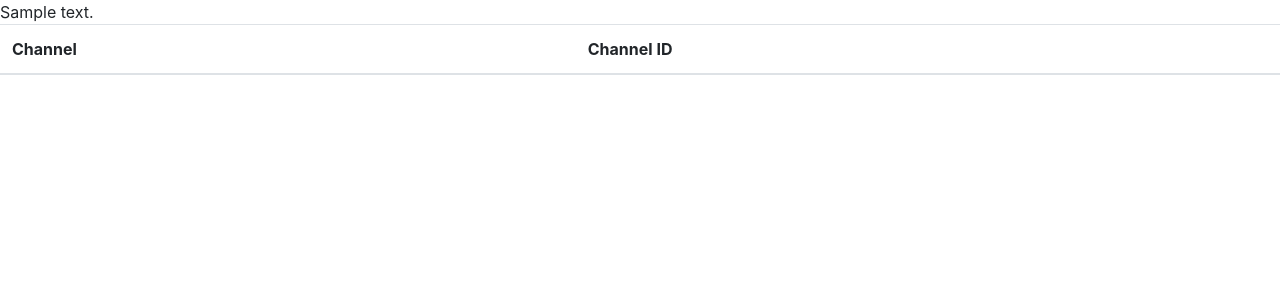
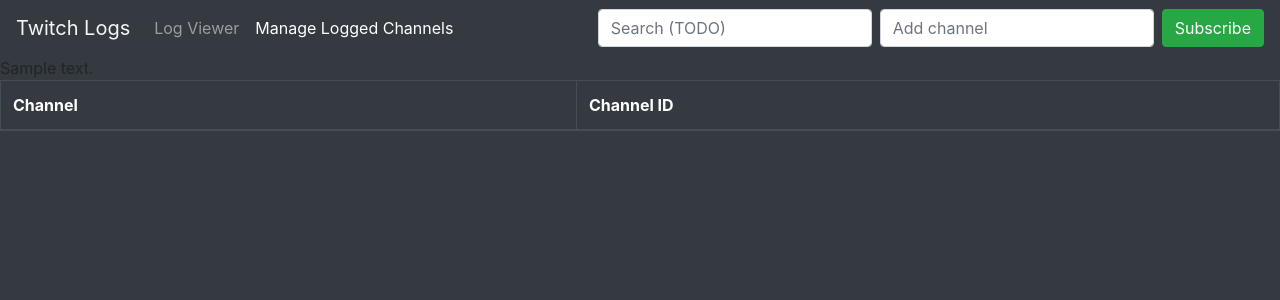
Before and after one commit to FoxHawk/twitchlogger, a Django app: template frontend/templates/manage.html in a window 1280 px wide. Shown: the top 300 px of the page. Run offline with Django 3.2, Linux system fonts and the light colour scheme; the template is opened without the code that fills it: most values are stand-ins (such as "Sample title", 1, 10 or a date in 2020); lists and menus that the app fills with data are empty; some libraries are stand-ins or nearby versions.

Commit message:
Added navbar and added darkmode classes to table

```diff
--- a/frontend/templates/manage.html
+++ b/frontend/templates/manage.html
@@ -12,9 +12,35 @@
 		integrity="sha384-ggOyR0iXCbMQv3Xipma34MD+dH/1fQ784/j6cY/iJTQUOhcWr7x9JvoRxT2MZw1T" crossorigin="anonymous">
 </head>
 
-<body>
+<body class="bg-dark">
+	<nav class="navbar navbar-expand-lg navbar-dark bg-dark">
+		<a class="navbar-brand" style="color: whitesmoke;">Twitch Logs</a>
+		<button class="navbar-toggler" data-target="#my-nav" data-toggle="collapse" aria-controls="my-nav" aria-expanded="false" aria-label="Toggle navigation">
+			<span class="navbar-toggler-icon"></span>
+		</button>
+		<div id="my-nav" class="collapse navbar-collapse">
+			<ul class="navbar-nav mr-auto">
+				<li class="nav-item">
+					<a class="nav-link" href="/">Log Viewer</a>
+				</li>
+				<li class="nav-item active">
+					<a class="nav-link" href="/manage">Manage Logged Channels<span class="sr-only">(current)</span></a>
+				</li>
+			</ul>
+		</div>
+		<form class="form-inline">
+			<input class="form-control mr-sm-2" type="text" placeholder="Search (TODO)">
+		</form>
+		<form class="form-inline" action="/manage" method="POST">
+			{% csrf_token %}
+			<input type="hidden" name="action" value="add">
+			<input class="form-control mr-sm-2" name="channel" type="text" placeholder="Add channel">
+			<button class="btn btn-success" type="submit">Subscribe</button>
+		</form>
+
+	</nav>
 	{% if tableBody %}
-	<table class="table">
+	<table class="table table-dark table-bordered table-striped">
 		<thead>
 			<tr>
 				<th>Channel</th>
@@ -28,7 +54,7 @@
 		</tbody>
 	</table>
 	{% else %}
-	<h3>No Channels subscribed</h3>
+	<h3 style="color: whitesmoke; margin: 10px;">No Channels subscribed</h3>
 	{% endif %}
 	<!-- Optional JavaScript -->
 	<!-- jQuery first, then Popper.js, then Bootstrap JS -->
```
